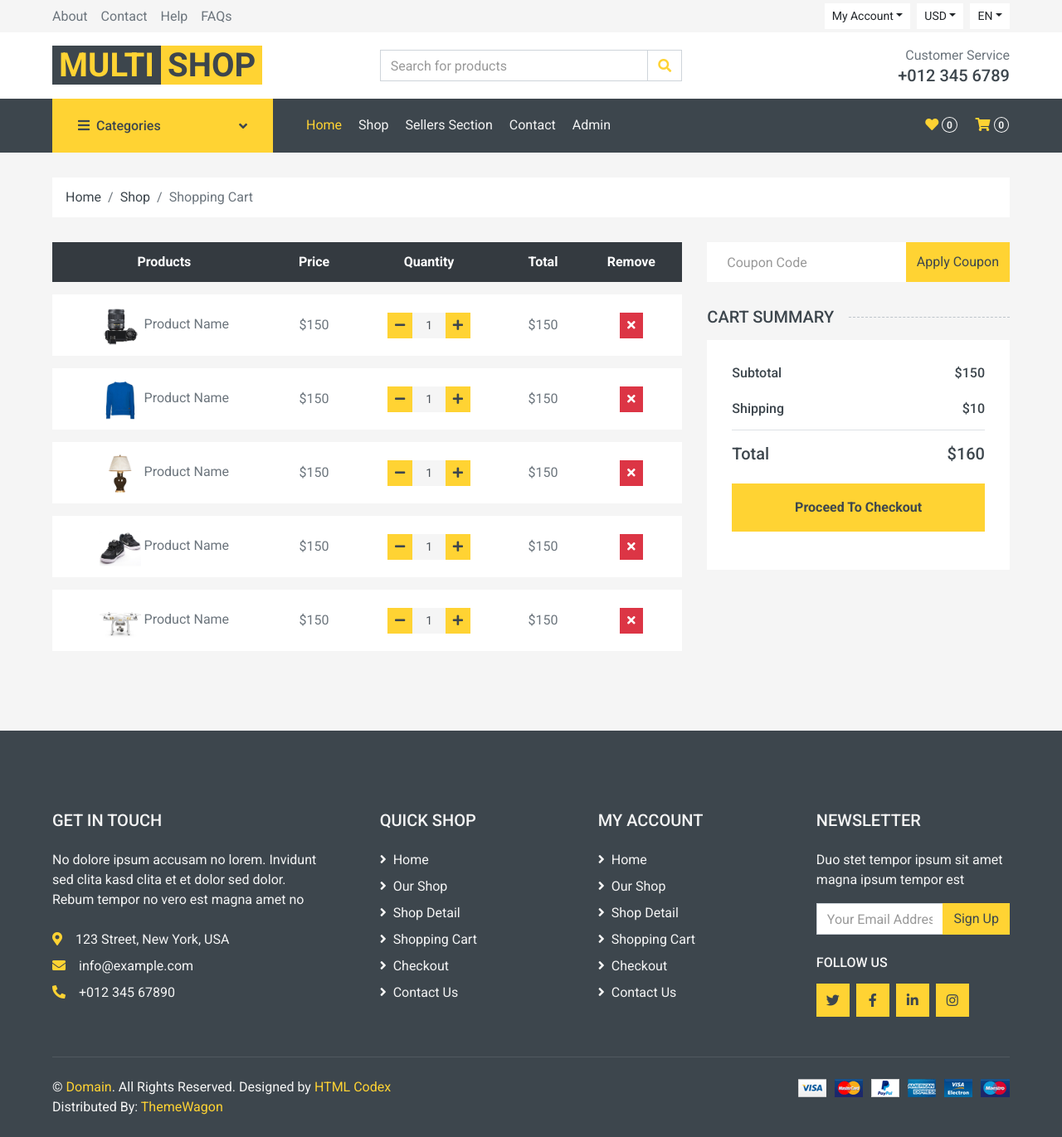
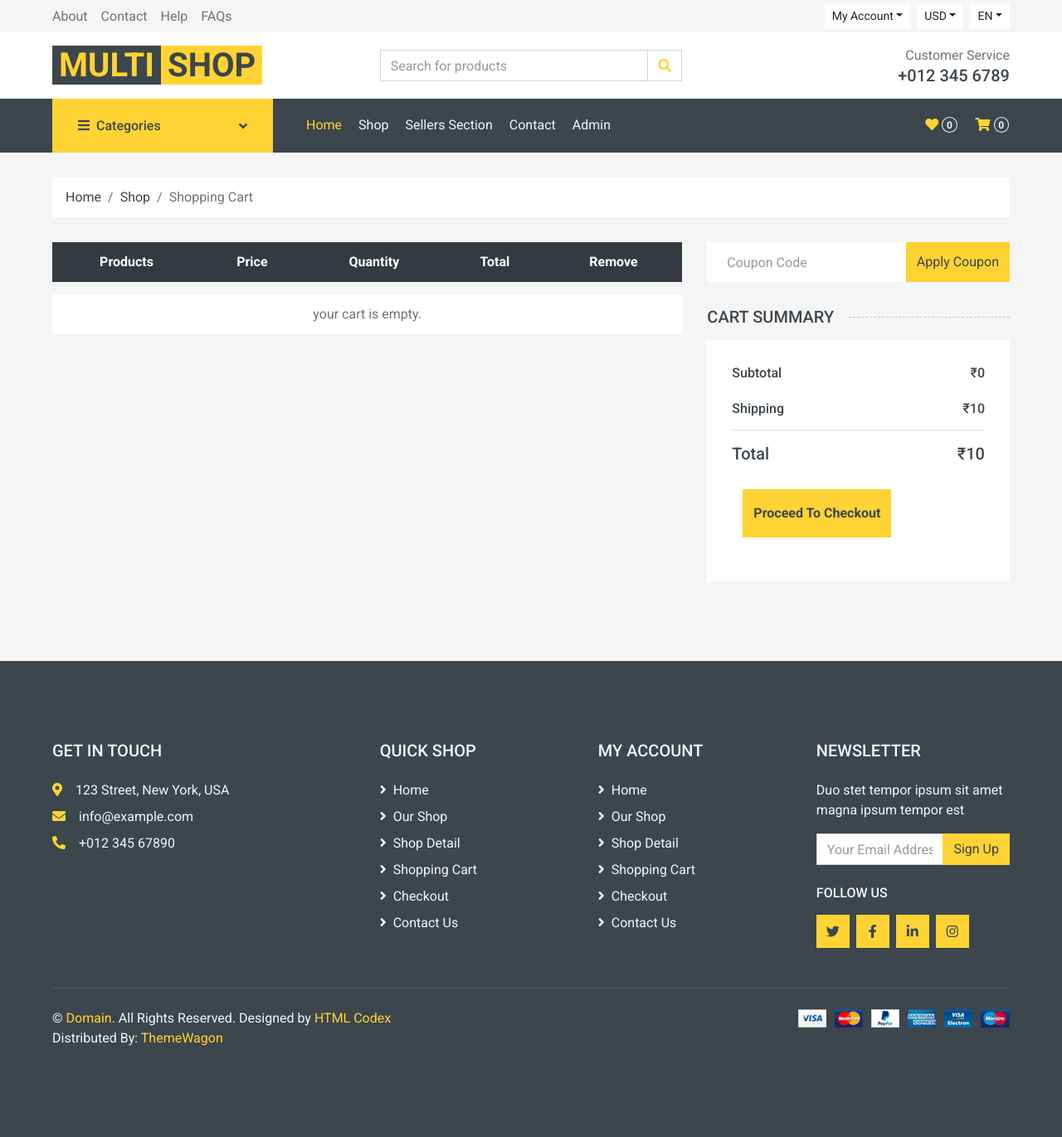
Before and after one commit to shilpa-s02/MULTISHOP, a Django app: page /cart/ in a window 1280 px wide. Shown: the whole page at 83% size. After the commit the page ends 1261 px from the top, so only its background shows below. Run offline with Django 5.2, Linux system fonts and the light colour scheme; some libraries are stand-ins or nearby versions.

Commit message:
OTP verification process added in views(checkout)&checkout.html(218-30)

```diff
--- a/multishoppro/multishopapp/templates/cart.html
+++ b/multishoppro/multishopapp/templates/cart.html
@@ -1,22 +1,22 @@
-{% extends 'base.html' %}
+{% extends 'base.html'%}
 {% load static %}
-{% block content%}
+{% block content %}
+
 <!DOCTYPE html>
 <html lang="en">
 
 <head>
+    <meta charset="utf-8">
+    <title>MultiShop - Online Shop Website Template</title>
+    <meta content="width=device-width, initial-scale=1.0" name="viewport">
+    <meta content="Free HTML Templates" name="keywords">
+    <meta content="Free HTML Templates" name="description">
+
 
 </head>
 
 <body>
-    <!-- Topbar Start -->
 
-    <!-- Topbar End -->
-
-
-    <!-- Navbar Start -->
-
-    <!-- Navbar End -->
 
 
     <!-- Breadcrumb Start -->
@@ -49,111 +49,52 @@
                         </tr>
                     </thead>
                     <tbody class="align-middle">
+                        {% if cart_items %}
+                            {% for item in cart_items %}
                         <tr>
-                            <td class="align-middle"><img src="{% static 'img/product-1.jpg' %}" alt="" style="width: 50px;"> Product Name</td>
-                            <td class="align-middle">$150</td>
+                            <td class="align-middle"><img src="{{ item.image }}" alt="" style="width: 50px;"> {{ item.productName }}</td>
+                            <td class="align-middle">₹{{ item.price }}</td>
                             <td class="align-middle">
                                 <div class="input-group quantity mx-auto" style="width: 100px;">
                                     <div class="input-group-btn">
-                                        <button class="btn btn-sm btn-primary btn-minus" >
+                                        <!-- <button class="btn btn-sm btn-primary btn-minus" >
                                         <i class="fa fa-minus"></i>
-                                        </button>
+                                        </button> -->
                                     </div>
-                                    <input type="text" class="form-control form-control-sm bg-secondary border-0 text-center" value="1">
+                                    <input type="text" class="form-control form-control-sm bg-secondary border-0 text-center" value="{{ item.quantity }}" readonly>
                                     <div class="input-group-btn">
-                                        <button class="btn btn-sm btn-primary btn-plus">
+                                        <!-- <button class="btn btn-sm btn-primary btn-plus">
                                             <i class="fa fa-plus"></i>
-                                        </button>
+                                        </button> -->
                                     </div>
                                 </div>
                             </td>
-                            <td class="align-middle">$150</td>
+                            <td class="align-middle">₹{{ item.total }}</td>
                             <td class="align-middle"><button class="btn btn-sm btn-danger"><i class="fa fa-times"></i></button></td>
                         </tr>
                         <tr>
-                            <td class="align-middle"><img src="{% static 'img/product-2.jpg' %}" alt="" style="width: 50px;"> Product Name</td>
-                            <td class="align-middle">$150</td>
-                            <td class="align-middle">
-                                <div class="input-group quantity mx-auto" style="width: 100px;">
-                                    <div class="input-group-btn">
-                                        <button class="btn btn-sm btn-primary btn-minus" >
+                            <!-- <td class="align-middle"><img src="{{item.image}}" alt="" style="width: 50px;"> {{ item.productName }}</td>
+                            <td class="align-middle">₹150</td>
+                            <td class="align-middle"> -->
+                                <form method="POST" action="{% url 'remove_from_cart' %}" style="display:inline;">
+                                    {% csrf_token %}
+                                    <input type="hidden" name="product_id" value="{{ item.id }}">
+                                    <button type="submit" class="btn btn-sm btn-danger"></button>
                                         <i class="fa fa-minus"></i>
-                                        </button>
-                                    </div>
-                                    <input type="text" class="form-control form-control-sm bg-secondary border-0 text-center" value="1">
-                                    <div class="input-group-btn">
-                                        <button class="btn btn-sm btn-primary btn-plus">
-                                            <i class="fa fa-plus"></i>
-                                        </button>
-                                    </div>
-                                </div>
-                            </td>
-                            <td class="align-middle">$150</td>
-                            <td class="align-middle"><button class="btn btn-sm btn-danger"><i class="fa fa-times"></i></button></td>
+                                    </button>
+                                </form>
+
+                            <!-- </td> -->
+
                         </tr>
+                            {% endfor %}
+                        {% else %}
                         <tr>
-                            <td class="align-middle"><img src="{% static 'img/product-3.jpg' %}" alt="" style="width: 50px;"> Product Name</td>
-                            <td class="align-middle">$150</td>
-                            <td class="align-middle">
-                                <div class="input-group quantity mx-auto" style="width: 100px;">
-                                    <div class="input-group-btn">
-                                        <button class="btn btn-sm btn-primary btn-minus" >
-                                        <i class="fa fa-minus"></i>
-                                        </button>
-                                    </div>
-                                    <input type="text" class="form-control form-control-sm bg-secondary border-0 text-center" value="1">
-                                    <div class="input-group-btn">
-                                        <button class="btn btn-sm btn-primary btn-plus">
-                                            <i class="fa fa-plus"></i>
-                                        </button>
-                                    </div>
-                                </div>
-                            </td>
-                            <td class="align-middle">$150</td>
-                            <td class="align-middle"><button class="btn btn-sm btn-danger"><i class="fa fa-times"></i></button></td>
+                            <td colspan="5" class="text-center">your cart is empty.</td>
                         </tr>
-                        <tr>
-                            <td class="align-middle"><img src="{% static 'img/product-4.jpg' %}" alt="" style="width: 50px;"> Product Name</td>
-                            <td class="align-middle">$150</td>
-                            <td class="align-middle">
-                                <div class="input-group quantity mx-auto" style="width: 100px;">
-                                    <div class="input-group-btn">
-                                        <button class="btn btn-sm btn-primary btn-minus" >
-                                        <i class="fa fa-minus"></i>
-                                        </button>
-                                    </div>
-                                    <input type="text" class="form-control form-control-sm bg-secondary border-0 text-center" value="1">
-                                    <div class="input-group-btn">
-                                        <button class="btn btn-sm btn-primary btn-plus">
-                                            <i class="fa fa-plus"></i>
-                                        </button>
-                                    </div>
-                                </div>
-                            </td>
-                            <td class="align-middle">$150</td>
-                            <td class="align-middle"><button class="btn btn-sm btn-danger"><i class="fa fa-times"></i></button></td>
-                        </tr>
-                        <tr>
-                            <td class="align-middle"><img src="{% static 'img/product-5.jpg' %}" alt="" style="width: 50px;"> Product Name</td>
-                            <td class="align-middle">$150</td>
-                            <td class="align-middle">
-                                <div class="input-group quantity mx-auto" style="width: 100px;">
-                                    <div class="input-group-btn">
-                                        <button class="btn btn-sm btn-primary btn-minus" >
-                                        <i class="fa fa-minus"></i>
-                                        </button>
-                                    </div>
-                                    <input type="text" class="form-control form-control-sm bg-secondary border-0 text-center" value="1">
-                                    <div class="input-group-btn">
-                                        <button class="btn btn-sm btn-primary btn-plus">
-                                            <i class="fa fa-plus"></i>
-                                        </button>
-                                    </div>
-                                </div>
-                            </td>
-                            <td class="align-middle">$150</td>
-                            <td class="align-middle"><button class="btn btn-sm btn-danger"><i class="fa fa-times"></i></button></td>
-                        </tr>
+                        {% endif %}
+
+
                     </tbody>
                 </table>
             </div>
@@ -171,22 +112,39 @@
                     <div class="border-bottom pb-2">
                         <div class="d-flex justify-content-between mb-3">
                             <h6>Subtotal</h6>
-                            <h6>$150</h6>
+                            <h6>₹{{ cart_total }}</h6>
                         </div>
                         <div class="d-flex justify-content-between">
                             <h6 class="font-weight-medium">Shipping</h6>
-                            <h6 class="font-weight-medium">$10</h6>
+                            <h6 class="font-weight-medium">₹10</h6>
                         </div>
                     </div>
                     <div class="pt-2">
                         <div class="d-flex justify-content-between mt-2">
                             <h5>Total</h5>
-                            <h5>$160</h5>
+                            <h5>₹{{ cart_total|add:"10" }}</h5>
                         </div>
-                        <div>
-                        <!-- <a href="{% url 'checkout' %}">Proceed To checkout</a> -->
-                        <button class="btn btn-block btn-primary font-weight-bold my-3 py-3"><a href="{% url 'checkout' %}"></a>Proceed To Checkout</button>
-                        </div>
+                      <!-- <li class="nav-item">
+                         <a href="#" class="nav-link">  -->
+                            <a class="btn btn-seller"href="{% url 'checkout'%}">
+                                 <!-- <i class="fas fa-star me-1"></i>proceed To checkout -->
+                                <button class="btn btn-block btn-primary font-weight-bold my-3 py-3">Proceed To Checkout</button>
+                             <!-- <svg class="nav-icon" viewBox="0 0 24 24">
+                                <line x1="12" y1="1" x2="12" y2="23"></line>
+                                <path d="M17 5H9.5a3.5 3.5 0 0 0 0 7h5a3.5 3.5 0 0 1 0 7H6"></path>
+                            </svg> -->
+                            </a>
+                        </a>
+
+
+
+                    <!-- </li>      -->
+
+
+
+
+
+                        <!-- <button class="btn btn-block btn-primary font-weight-bold my-3 py-3">Proceed To Checkout</button> -->
                     </div>
                 </div>
             </div>
@@ -195,12 +153,12 @@
     <!-- Cart End -->
 
 
-    <!-- Footer Start -->
-
-    <!-- Footer End -->
 
 
     <!-- Back to Top -->
+    <a href="#" class="btn btn-primary back-to-top"><i class="fa fa-angle-double-up"></i></a>
+
+
 
 </body>
 
--- a/multishoppro/multishopapp/templates/detail.html
+++ b/multishoppro/multishopapp/templates/detail.html
@@ -74,7 +74,7 @@
 
                              <div class="custom-control custom-radio custom-control-inline">
                                 <input type="radio" class="custom-control-input" id="size-1" name="size">
-                                <label class="custom-control-label" for="size-1">XS</label>
+                                <label class="custom-control-label" for="size-1">{{ product.i.option }}</label>
                             </div>
                             <div class="custom-control custom-radio custom-control-inline">
                                 <input type="radio" class="custom-control-input" id="size-2" name="size">
--- a/multishoppro/multishopapp/templates/footer.html
+++ b/multishoppro/multishopapp/templates/footer.html
@@ -12,7 +12,7 @@
             <div class="row px-xl-5 pt-5">
                 <div class="col-lg-4 col-md-12 mb-5 pr-3 pr-xl-5">
                     <h5 class="text-secondary text-uppercase mb-4">Get In Touch</h5>
-                    <p class="mb-4">No dolore ipsum accusam no lorem. Invidunt sed clita kasd clita et et dolor sed dolor. Rebum tempor no vero est magna amet no</p>
+                    <p class="mb-4"></p>
                     <p class="mb-2"><i class="fa fa-map-marker-alt text-primary mr-3"></i>123 Street, New York, USA</p>
                     <p class="mb-2"><i class="fa fa-envelope text-primary mr-3"></i>info@example.com</p>
                     <p class="mb-0"><i class="fa fa-phone-alt text-primary mr-3"></i>+012 345 67890</p>
--- a/multishoppro/multishopapp/urls.py
+++ b/multishoppro/multishopapp/urls.py
@@ -18,5 +18,6 @@ urlpatterns=[
     path("product/",views.product,name='product'),
     path("seller/",views.seller,name='seller'),
     path("sellerheader/",views.seller_header,name='seller_header'),
-    path("new/",views.new,name='new')
+    path("new/",views.new,name='new'),
+    path("remove_from_cart/",views.cart,name="remove_from_cart"),
 ]
--- a/multishoppro/multishopapp/views.py
+++ b/multishoppro/multishopapp/views.py
@@ -1,9 +1,10 @@
 from django.shortcuts import render,redirect
-from .forms import ProductForm,RegisterForm
+from .forms import ProductForm,RegisterForm,CheckoutForm
 from .models import products,ModelRegister
 from django.contrib import messages
 from django.core.mail import send_mail
 from django.conf import settings
+import random
 # Create your views here.
 def index(request):
     return render(request,'index.html')
@@ -32,17 +33,147 @@ def detail(request,pk):
                 'image':product.image.url if product.image else '',
                 'quantity': quantity,
             }
-            request.session['cart'] = cart
-            request.session.modified =True
+        request.session['cart'] = cart
+        request.session.modified =True
 
-            return redirect('cart')
+        return redirect('cart')
     return render(request,'detail.html',{'product':product})
 
+
+#to add product to cart
 def cart(request):
-    return render(request,'cart.html')
+    cart = request.session.get('cart',{})
+    count = sum(item['quantity'] for item in cart.values())
+    cart_items =[]
+    total = 0
+    for item in cart.values():
+        item_total = item['price'] * item['quantity']
+        total += item_total
+        cart_items.append({
+            #  use .get() to avoid keyerror
+            'id':item.get('id') ,
+            'productName': item['productName'],
+            'price': item['price'],
+            'image': item['image'],
+            'quantity': item['quantity'],
+            'total': item_total,
+        })
+
+    return render(request,'cart.html',{
+        'cart_count':count,
+        "cart_items":cart_items,
+        'cart_total':total,
+        'cart':cart,
+        })
+
+
+#remove from cart
+def remove_from_cart(request):
+    if request.method == 'POST':
+        product_id = str(request.POST.get('product_id'))
+        cart= request.session.get('cart',{})
+        if product_id in cart:
+            del cart[product_id]
+            request.session['cart'] =cart
+            request.session.modified =True
+            print("Removed!")
+
+    return redirect('cart')
+
 
 def checkout(request):
-    return render(request,'checkout.html')
+
+    cart = request.session.get('cart', {})
+    cart_items = []
+    cart_subtotal = 0
+    shipping_cost = 10
+
+    for item in cart.values():
+        item_total = item['price'] * item['quantity']
+        cart_subtotal += item_total
+        cart_items.append({
+            'product': {'name': item['productName']},
+            'total_price': item_total,
+        })
+
+    cart_total = cart_subtotal + shipping_cost
+
+    # OTP verification step
+    if request.method == 'POST':
+        if 'otp' in request.POST:
+            user_otp = request.POST.get('otp')
+            session_otp = request.session.get('checkout_otp')
+            if user_otp == session_otp:
+                # OTP correct, save the order
+                form = CheckoutForm(request.session.get('checkout_form_data'))
+            if form.is_valid():
+                order = form.save()
+                # Send order placed email
+                send_mail(
+                    'Order Placed Successfully',
+                    # 'Thank you for shopping with us! Your order has been placed successfully.',
+                    # 'Our team is now processing it.',
+                    'Thankyou for choosing us.',
+                    'noreply@example.com',
+                    [order.email],  # Make sure your CheckoutForm/model has an 'email' field
+                    fail_silently=False,
+                )
+                del request.session['checkout_otp']
+                del request.session['checkout_form_data']
+                print("order placed successfully")
+                return redirect('index')  # Redirect to a success page or home page
+            else:
+                form = CheckoutForm(request.session.get('checkout_form_data'))
+                return render(request, 'checkout.html', {
+                    'form': form,
+                    'cart_items': cart_items,
+                    'cart_subtotal': cart_subtotal,
+                    'shipping_cost': shipping_cost,
+                    'cart_total': cart_total,
+                    'otp_error': 'Invalid OTP. Please try again.',
+                    'show_otp': True,
+                })
+        else:
+            form = CheckoutForm(request.POST)
+            if form.is_valid():
+                # Generate OTP
+                otp = str(random.randint(100000, 999999))
+                email = form.cleaned_data.get('email')
+                # Send OTP to email
+                send_mail(
+                    'Your Checkout OTP',
+                    f'Your OTP for checkout is: {otp}',
+                    'noreply@example.com',
+                    [email],
+                    fail_silently=False,
+                )
+                # Store OTP and form data in session
+                request.session['checkout_otp'] = otp
+                request.session['checkout_form_data'] = request.POST
+
+                return render(request, 'checkout.html', {
+                    'form': form,
+                    'cart_items': cart_items,
+                    'cart_subtotal': cart_subtotal,
+                    'shipping_cost': shipping_cost,
+                    'cart_total': cart_total,
+                    'show_otp': True,
+                    'info': 'An OTP has been sent to your email. Please enter it below to complete your order.',
+                })
+            print("otp send successfully")
+
+    else:
+        form = CheckoutForm()
+
+
+    return render(request, 'checkout.html', {
+        'form': form,
+        'cart_items': cart_items,
+        'cart_subtotal': cart_subtotal,
+        'shipping_cost': shipping_cost,
+        'cart_total': cart_total,
+    })
+
 
 def contact(request):
     return render(request,'contact.html')
@@ -112,6 +243,7 @@ def register_views(request):
 
     return render(request,'register_view.html',{'form': form})
 
+#to add new product by seller
 def product(request):
     if request.method == 'POST':
         form =ProductForm(request.POST, request.FILES)
```
Also changed, not shown: multishoppro/multishopapp/forms.py (+20 -1 lines), multishoppro/multishopapp/models.py (+29 -0 lines), multishoppro/multishopapp/templates/cart_old.html (added, +236 -0 lines), multishoppro/multishopapp/templates/checkout.html (+52 -33 lines), multishoppro/db.sqlite3, multishoppro/media/products/kids_gV4dj2b.jpg (added), multishoppro/multishopapp/migrations/0006_checkout.py (added).
